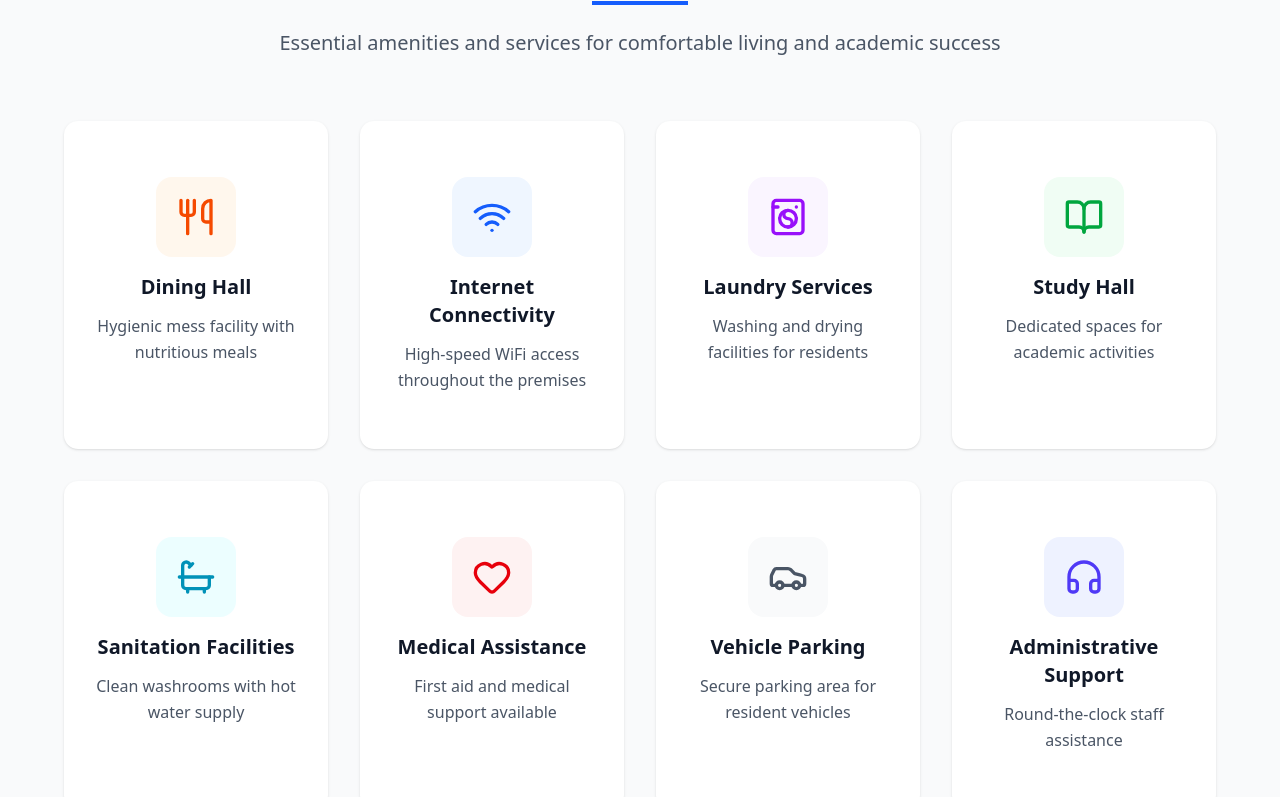
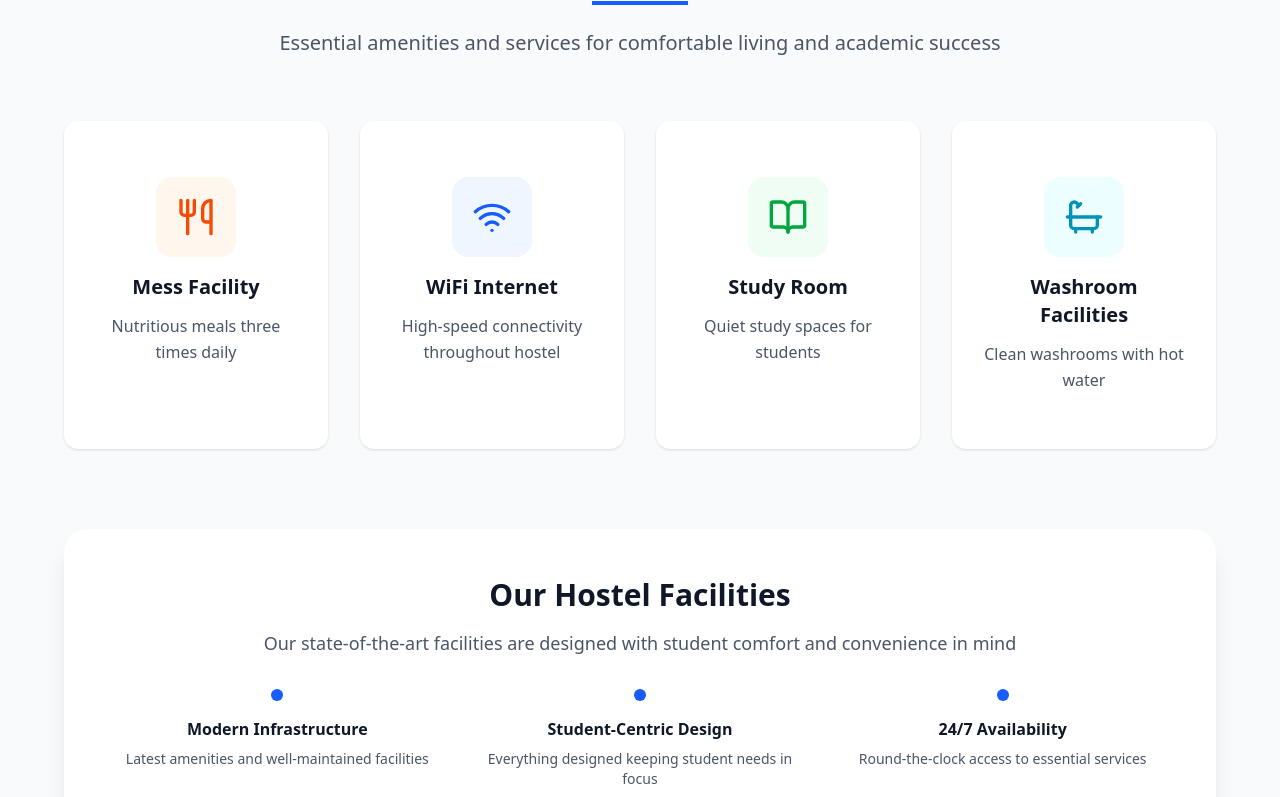
Before and after one commit to Abhishek10351/sj-hostel-website, a Next.js app in the folder client/: page /information in a window 1280 px wide. Shown: the part 800-1597 px from the top of the page. Built offline with nearby package versions, Linux system fonts and the light colour scheme.

Commit message:
minor update

```diff
--- a/client/src/components/Facilities.tsx
+++ b/client/src/components/Facilities.tsx
@@ -4,12 +4,8 @@ import { Card, CardContent } from "@/components/ui/card";
 import {
     Utensils,
     Wifi,
-    WashingMachine,
     BookOpen,
     Bath,
-    Heart,
-    Car,
-    Headphones,
 } from "lucide-react";
 
 import { useEffect, useRef, useState } from "react";
@@ -38,59 +34,31 @@ export default function Facilities() {
     const facilities = [
         {
             icon: Utensils,
-            title: "Dining Hall",
-            description: "Hygienic mess facility with nutritious meals",
+            title: "Mess Facility",
+            description: "Nutritious meals three times daily",
             color: "text-orange-600",
             bgColor: "bg-orange-50",
         },
         {
             icon: Wifi,
-            title: "Internet Connectivity",
-            description: "High-speed WiFi access throughout the premises",
+            title: "WiFi Internet",
+            description: "High-speed connectivity throughout hostel",
             color: "text-blue-600",
             bgColor: "bg-blue-50",
         },
         {
-            icon: WashingMachine,
-            title: "Laundry Services",
-            description: "Washing and drying facilities for residents",
-            color: "text-purple-600",
-            bgColor: "bg-purple-50",
-        },
-        {
             icon: BookOpen,
-            title: "Study Hall",
-            description: "Dedicated spaces for academic activities",
+            title: "Study Room",
+            description: "Quiet study spaces for students",
             color: "text-green-600",
             bgColor: "bg-green-50",
         },
         {
             icon: Bath,
-            title: "Sanitation Facilities",
-            description: "Clean washrooms with hot water supply",
+            title: "Washroom Facilities",
+            description: "Clean washrooms with hot water",
             color: "text-cyan-600",
             bgColor: "bg-cyan-50",
-        },
-        {
-            icon: Heart,
-            title: "Medical Assistance",
-            description: "First aid and medical support available",
-            color: "text-red-600",
-            bgColor: "bg-red-50",
-        },
-        {
-            icon: Car,
-            title: "Vehicle Parking",
-            description: "Secure parking area for resident vehicles",
-            color: "text-gray-600",
-            bgColor: "bg-gray-50",
-        },
-        {
-            icon: Headphones,
-            title: "Administrative Support",
-            description: "Round-the-clock staff assistance",
-            color: "text-indigo-600",
-            bgColor: "bg-indigo-50",
         },
     ];
 
```
